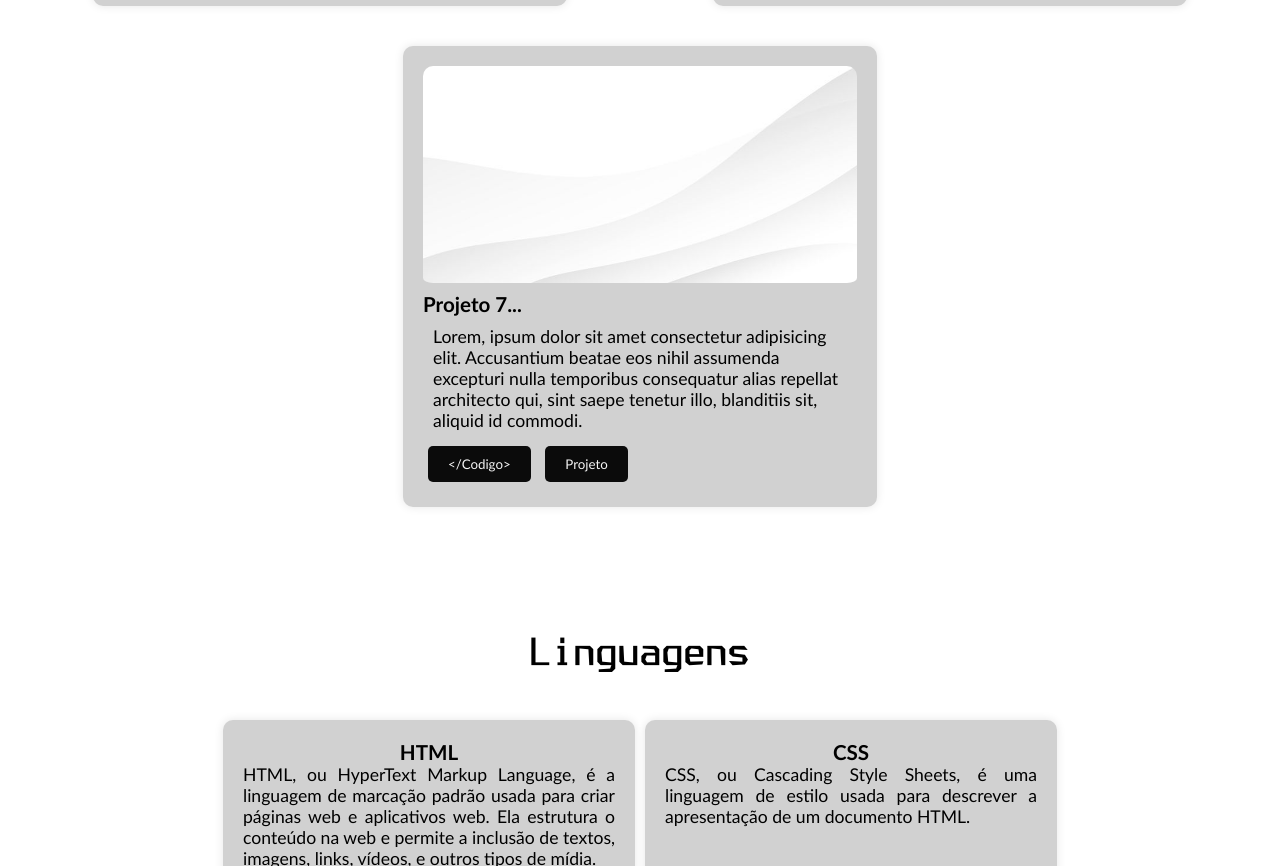
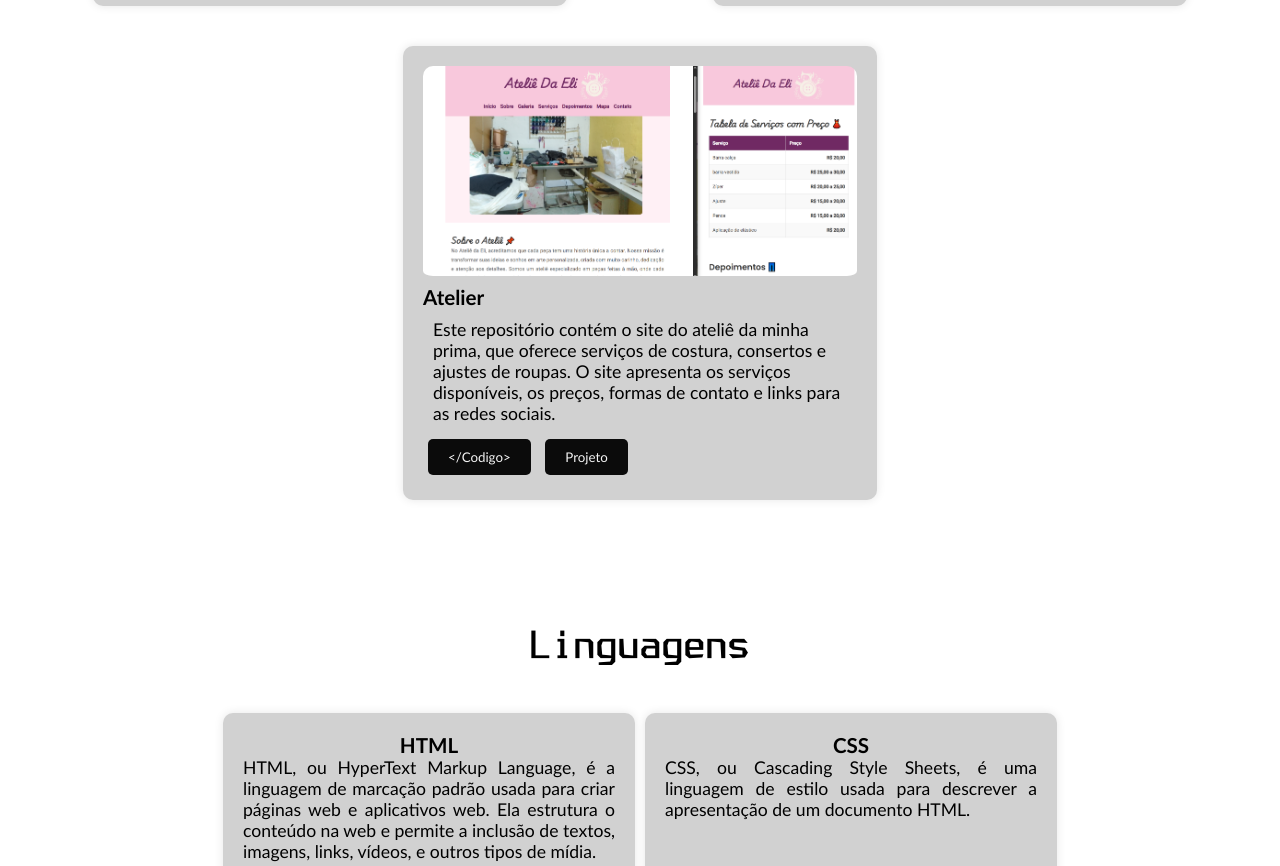
Before and after one commit to MarcosOliveira404/Meu-Portfolio, a plain HTML site: page My Portifolio/index.html in a window 1280 px wide. Shown: the part 2812-3678 px from the top of the page. Drawn offline with Linux system fonts and the light colour scheme.

Commit message:
Update
Mais um projeto

```diff
--- a/My Portifolio/index.html
+++ b/My Portifolio/index.html
@@ -106,12 +106,12 @@
                 </div>
             </div>
             <div class="project">
-                <img src="img/wall.jpg" alt="Projeto 5">
+                <img src="img/07_Projeto.PNG" alt="Projeto 5">
                 <div class="project-infor">
-                    <h3>Projeto 7...</h3>
-                    <p>Lorem, ipsum dolor sit amet consectetur adipisicing elit. Accusantium beatae eos nihil assumenda excepturi nulla temporibus consequatur alias repellat architecto qui, sint saepe tenetur illo, blanditiis sit, aliquid id commodi.</p>
-                    <button><a href="#" class="col01" target="_blank"> &#60;/Codigo&#62; </a></button>
-                    <button><a href="#" class="col02" target="_blank">Projeto</a></button>
+                    <h3>Atelier</h3>
+                    <p>Este repositório contém o site do ateliê da minha prima, que oferece serviços de costura, consertos e ajustes de roupas. O site apresenta os serviços disponíveis, os preços, formas de contato e links para as redes sociais.</p>
+                    <button><a href="https://github.com/MarcosOliveira404/Atelie/tree/main/Atelie" class="col01" target="_blank"> &#60;/Codigo&#62; </a></button>
+                    <button><a href="https://marcosoliveira404.github.io/Atelie/Atelie/index.html" class="col02" target="_blank">Projeto</a></button>
                 </div>
             </div>
         </div>
```
Also changed, not shown: My Portifolio/img/07_Projeto.PNG (added).
